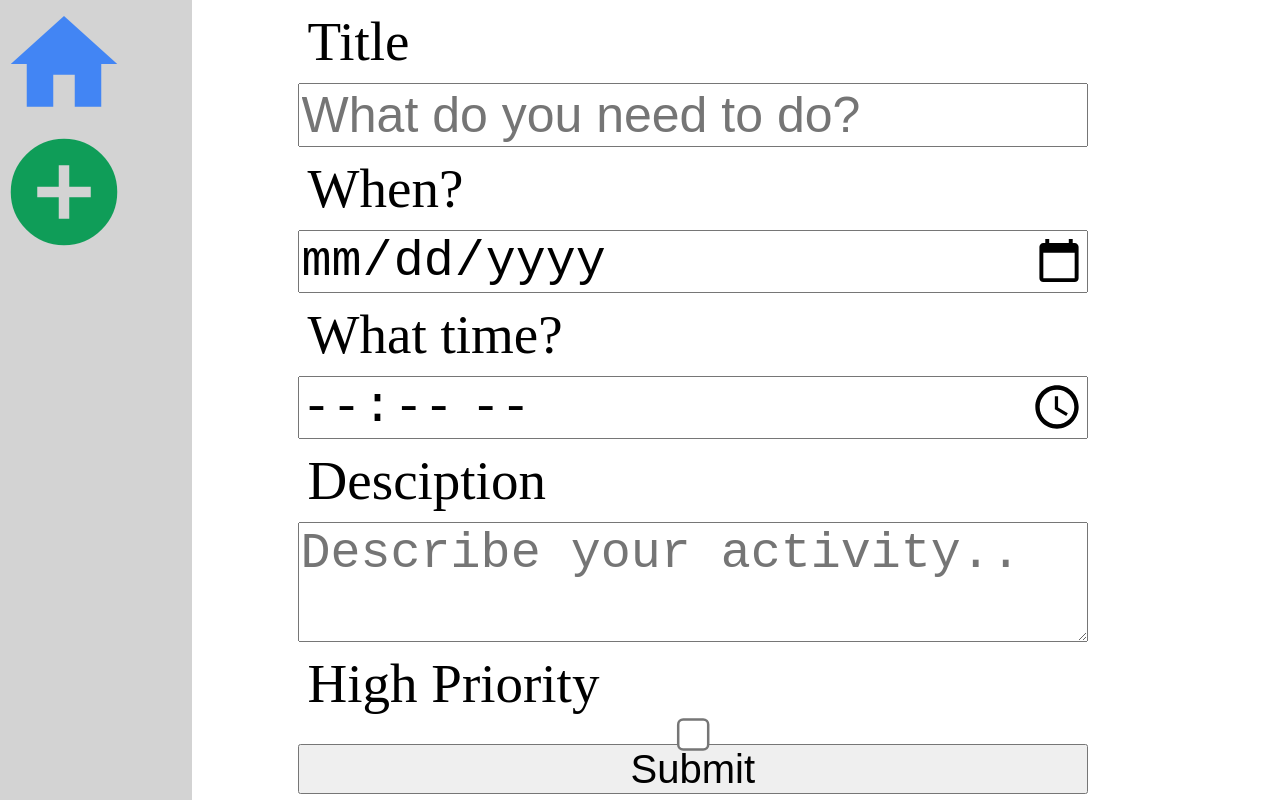
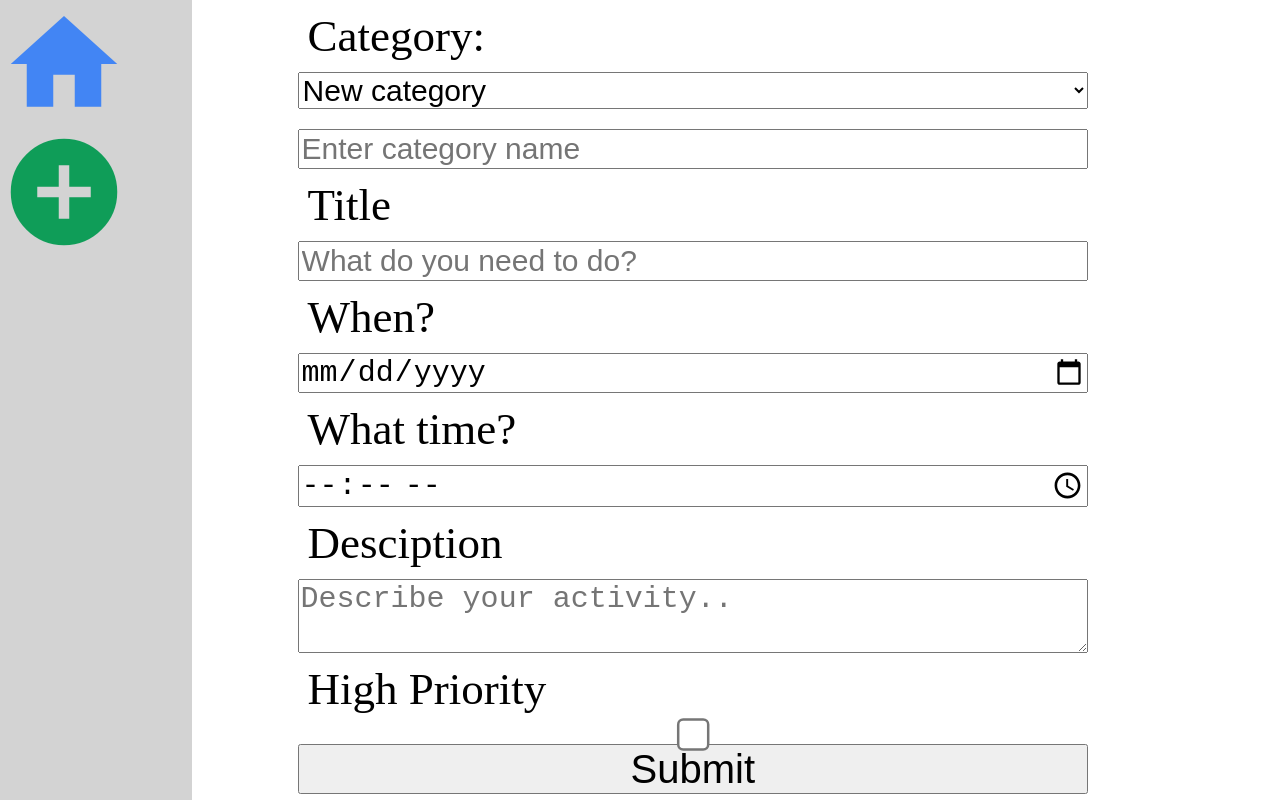
Before and after one commit to Sagelyyy/top-todo-list, a website built with webpack: page dist/index.html in a window 1280 px wide. Both pictures are taken after a click on the element "add_circle". Built offline with nearby package versions, Linux system fonts and the light colour scheme.

Commit message:
Getting the categorys set up. Have a new input show up when new category is selected, and input its value into an array.

```diff
--- a/src/index.js
+++ b/src/index.js
@@ -17,6 +17,8 @@ export const MAIN = (function(){
         const todoDescInpt = document.querySelector('#todo-desc-area')
         const todoHp = document.querySelector('#todo-radio-hp')
         const todoContent = document.querySelector('#todo-display')
+        const todoCategory = document.querySelector('#todo-category-input')
+        const todoCatName = document.querySelector('#cat-name')
         return{
             newListBtn,
             homeBtn,
@@ -28,7 +30,9 @@ export const MAIN = (function(){
             todoTimeInpt,
             todoDescInpt,
             todoHp,
-            todoContent
+            todoContent,
+            todoCategory,
+            todoCatName
         }
     }
 
--- a/src/modules/display-page.js
+++ b/src/modules/display-page.js
@@ -10,7 +10,8 @@ export const SHOWPAGE = (function(){
 
     function homePage(){
         clearPage()
-
+        console.log(TODO.todoArray.length)
+        console.log(TODO.categoryArray)
 
         if(TODO.todoArray.length == 0){
             MAIN.getSelectors().contentPage.textContent = (
@@ -22,6 +23,8 @@ export const SHOWPAGE = (function(){
             //     'Go out to dinner with my Fiance',
             //     'false')
         }else{
+            //instead of displaying the item, lets display
+            //the projects
             let todoDisplay = document.createElement('div')
             todoDisplay.id = ('todo-display')
             MAIN.getSelectors().contentPage.appendChild(todoDisplay)
@@ -35,49 +38,90 @@ export const SHOWPAGE = (function(){
         newFormDivc.id = 'todo-form'
         MAIN.getSelectors().contentPage.appendChild(newFormDivc)
 
+        let todoCategory = new makeForm()
+        todoCategory.createInputForm(
+            'select', 'select', true, 'todo-category', 'todo-category-label',
+            'todo-category-input', 'Category:', 'select', 'todo-category-input',
+            null, MAIN.getSelectors().formDiv)
+
+        let catNew = new makeForm()
+        catNew.createInputForm(
+            'input', 'null', true, 'cat-name', null, null,
+             null, 'inputCat', 'cat-name', 'Enter category name',
+            MAIN.getSelectors().formDiv)
+
+        MAIN.getSelectors().todoCatName.hidden = false
+
         let todoTitle = new makeForm()
         todoTitle.createInputForm(
-            'input', 'null', 'todo-title', 'todo-title-label', 'todo-title-input',
+            'input', 'null', true, 'todo-title', 'todo-title-label', 'todo-title-input',
              'Title', 'input', 'todo-title-input', 'What do you need to do?',
              MAIN.getSelectors().formDiv)
 
         let todoDate = new makeForm()
         todoDate.createInputForm(
-            'input', 'date', 'todo-date', 'todo-date-label', 'todo-date-input',
+            'input', 'date', true, 'todo-date', 'todo-date-label', 'todo-date-input',
             'When?', 'date', 'todo-date-input', null,
             MAIN.getSelectors().formDiv)
 
         let todoTime = new makeForm()
         todoTime.createInputForm(
-            'input', 'time', 'todo-time', 'todo-time-label', 'todo-time-input',
+            'input', 'time', true, 'todo-time', 'todo-time-label', 'todo-time-input',
             'What time?', 'time', 'todo-time-input', null,
             MAIN.getSelectors().formDiv)
 
         let todoDescription = new makeForm()
         todoDescription.createInputForm(
-            'textarea', null, 'todo-description', 'todo-desc-label', 'todo-desc-area', 'Desciption',
+            'textarea', null, false, 'todo-description', 'todo-desc-label', 'todo-desc-area', 'Desciption',
             'desc', 'todo-desc-area', 'Describe your activity..',
             MAIN.getSelectors().formDiv)
 
         let todoHighPriority = new makeForm()
         todoHighPriority.createInputForm(
-            'input', 'checkbox', 'todo-hp', 'todo-hp-label', 'todo-hp-radio',
+            'input', 'checkbox', false, 'todo-hp', 'todo-hp-label', 'todo-hp-radio',
             'High Priority', 'radio' ,'todo-radio-hp', null,
             MAIN.getSelectors().formDiv)
+
+        //check if projects are empty, if they are prompt to
+        //create new one, if not, then give option to make
+        //new one or append to selected project
 
         let todoSubmit = new makeForm()
         todoSubmit.createButtonForm('btn', 'todo-submit-button',
         MAIN.getSelectors().formDiv)
 
+        MAIN.getSelectors().todoCategory.addEventListener('change', (e)=>{
+            console.log(e.target.value)
+            switch(e.target.value){
+                case 'New category':
+                    MAIN.getSelectors().todoCatName.hidden = false
+                    break
+                default:
+                    MAIN.getSelectors().todoCatName.hidden = true
+                    break
+
+            }
+        })
+
         MAIN.getSelectors().todoSubmitBtn.onclick = function () {
+            if(
+                MAIN.getSelectors().todoTitleInpt.value != '' &&
+                MAIN.getSelectors().todoDateInpt.value != '' &&
+                MAIN.getSelectors().todoTimeInpt.value != ''
+            ){
             TODO.createList(
                 MAIN.getSelectors().todoTitleInpt.value,
                 MAIN.getSelectors().todoDateInpt.value,
                 MAIN.getSelectors().todoTimeInpt.value,
                 MAIN.getSelectors().todoDescInpt.value,
-                MAIN.getSelectors().todoHp.checked)
-                homePage();
+                MAIN.getSelectors().todoHp.checked);
+                TODO.createNewCategory(
+                    MAIN.getSelectors().todoCatName.value)
+                homePage()
+
+            }
         }
+        TODO.setupCategory()
     }
     return{
         newTodo,
--- a/src/modules/element-creator.js
+++ b/src/modules/element-creator.js
@@ -1,6 +1,7 @@
 export class makeForm{
     createInputForm(
-        formElement, type, eClass, eLabel, eFor, eLabelTxt, iName, iId, iPh, container)
+        formElement, type, req, eClass, eLabel, eFor,
+        eLabelTxt, iName, iId, iPh, container)
         {
         eLabel = document.createElement('label')
         eLabel.className = eClass
@@ -10,13 +11,14 @@ export class makeForm{
         iName.setAttribute('type', type)
         iName.setAttribute('id', iId)
         iName.setAttribute('placeholder', iPh)
+        iName.required = req
         container.appendChild(eLabel)
         container.appendChild(iName)
     }
 
     createButtonForm(name, btnClass, container){
         name = document.createElement('button')
-        name.setAttribute('type', 'button')
+        name.setAttribute('type', 'submit')
         name.classList.add(btnClass)
         name.innerText = 'Submit'
         container.appendChild(name)
--- a/src/modules/style.css
+++ b/src/modules/style.css
@@ -61,7 +61,7 @@ span{
 }
 
 .content-page{
-    font-size: 80px;
+    font-size: 60px;
     margin-left: 5%;
     width: 65%;
 }
@@ -70,12 +70,12 @@ span{
     display: flex;
     flex-direction: column;
     align-items: stretch;
-    font-size: 55px;
+    font-size: 45px;
     margin-left: 5%;
 }
 
-input, textarea{
-    font-size: 50px;
+input, textarea, select{
+    font-size: 30px;
 }
 
 input[type=checkbox] {
--- a/src/modules/todo.js
+++ b/src/modules/todo.js
@@ -3,10 +3,35 @@ import { MAIN } from "..";
 
 export const TODO = (function () {
     const todoArray = []
+    const categoryArray= []
+
     const createList = (title, date, time, desc, priority, itemID) => {
         itemID = todoArray.length
         todoArray.push({title, desc, date, time, priority, itemID})
+    }
 
+    function createNewCategory(title){
+        categoryArray.push(title)
+    }
+
+    function setupCategory(){
+        let catOption = document.createElement('option')
+        catOption.textContent = 'New category'
+        let catOption2 = document.createElement('option')
+        catOption2.textContent = 'New categoryy'
+        MAIN.getSelectors().todoCategory.appendChild(catOption)
+        MAIN.getSelectors().todoCategory.appendChild(catOption2)
+        if(categoryArray.length > 1){
+            for(i = 0; i < categoryArray.length; i++){
+                let catOption = document.createElement('option')
+                catOption.textContent = categoryArray[i]
+                MAIN.getSelectors().todoCategory.appendChild(catOption)
+            }
+        }
+    }
+
+    function deleteItem(){
+        //stuff
     }
 
     function arrangeItems(){
@@ -22,7 +47,6 @@ export const TODO = (function () {
 
     function itemSetup () {
         arrangeItems()
-        console.log(todoArray)
         for(let i = 0; i < todoArray.length; i++){
             let tempDetail = new makeTodo()
             tempDetail.createDetails(
@@ -59,6 +83,9 @@ export const TODO = (function () {
     return{
         createList,
         todoArray,
-        itemSetup
+        itemSetup,
+        createNewCategory,
+        setupCategory,
+        categoryArray
     }
 })();
```
Also changed, not shown: dist/index.html, dist/main.js.
